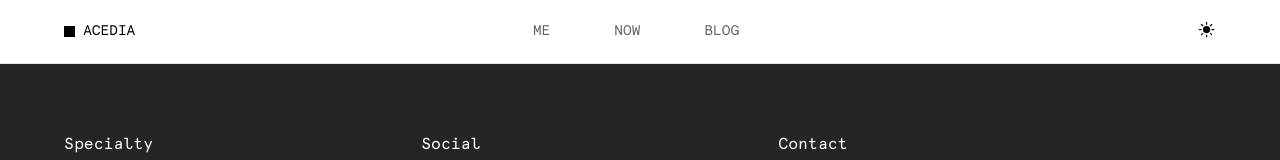
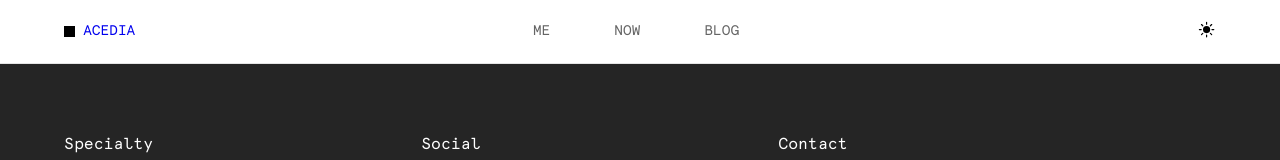
Before and after one commit to aikhe/acedia, a Vue app in the folder frontend/: page /blog/1 in a window 1280 px wide. Shown: the top 160 px of the page. Built offline with nearby package versions, Linux system fonts and the light colour scheme; no server answers.

Commit message:
feat(blog): standard line-clamp to remove lsp warning + scroll-aware header/nav + fixed text line-height + display text formatting for rich/portable text section

```diff
--- a/frontend/src/App.vue
+++ b/frontend/src/App.vue
@@ -1,14 +1,40 @@
 <script setup lang="ts">
 import { RouterLink, RouterView } from 'vue-router'
+import { ref, onMounted, onUnmounted } from 'vue'
+
+const headerVisible = ref(true)
+let lastScrollY = 0
+
+const handleScroll = () => {
+  const currentScrollY = window.scrollY
+
+  if (currentScrollY < 100) {
+    headerVisible.value = true
+  } else if (currentScrollY < lastScrollY) {
+    headerVisible.value = true
+  } else {
+    headerVisible.value = false
+  }
+
+  lastScrollY = currentScrollY
+}
+
+onMounted(() => {
+  window.addEventListener('scroll', handleScroll, { passive: true })
+})
+
+onUnmounted(() => {
+  window.removeEventListener('scroll', handleScroll)
+})
 </script>
 
 <template>
-  <header>
+  <header :class="{ 'header--hidden': !headerVisible }">
     <div class="navbar container">
-      <div class="acedia">
+      <RouterLink to="/" class="acedia">
         <div class="acedia__box" />
         <span class="sub-reg acedia__text">ACEDIA</span>
-      </div>
+      </RouterLink>
 
       <nav class="sub-reg navbar__links">
         <RouterLink to="/">ME</RouterLink>
@@ -71,11 +97,20 @@ import { RouterLink, RouterView } from 'vue-router'
 
 <style scoped>
 header {
+  position: sticky;
+  top: 0;
+  z-index: 100;
+  background: #ffffff;
   display: flex;
   justify-content: center;
   align-items: center;
   height: 4rem;
   border-bottom: 1px solid rgba(0, 0, 0, 0.1);
+  transition: transform 0.3s ease;
+}
+
+header.header--hidden {
+  transform: translateY(-100%);
 }
 
 .navbar {
--- a/frontend/src/layouts/BlogLayout.vue
+++ b/frontend/src/layouts/BlogLayout.vue
@@ -113,7 +113,7 @@ const formatDate = (dateString?: string) => {
 }
 
 .blog-card:hover .blog-card__title {
-  text-decoration: underline;
+  opacity: 0.5;
 }
 
 .blog-card__image-placeholder {
@@ -142,6 +142,7 @@ const formatDate = (dateString?: string) => {
   line-height: 1.5;
   display: -webkit-box;
   -webkit-line-clamp: 2;
+  line-clamp: 2;
   -webkit-box-orient: vertical;
   overflow: hidden;
 }
--- a/frontend/src/views/BlogDetailView.vue
+++ b/frontend/src/views/BlogDetailView.vue
@@ -31,9 +31,7 @@ const components = {
       ]
 
       if (value.caption) {
-        children.push(
-          h('p', { class: 'img-caption font-plex-sans sub-reg' }, value.caption),
-        )
+        children.push(h('p', { class: 'img-caption font-plex-sans sub-reg' }, value.caption))
       }
 
       return h('figure', { class: 'content-figure' }, children)
@@ -158,11 +156,20 @@ const formatDate = (dateString?: string) => {
 }
 
 .blog-content :deep(p) {
-  line-height: 1.6;
+  line-height: 1.2;
 }
 
 .blog-content :deep(strong) {
   font-weight: 450;
+}
+
+.blog-content :deep(em) {
+  font-style: italic;
+}
+
+.blog-content :deep(s),
+.blog-content :deep(del) {
+  text-decoration: line-through;
 }
 
 .blog-content :deep(ul),
@@ -171,6 +178,11 @@ const formatDate = (dateString?: string) => {
   display: flex;
   flex-direction: column;
   gap: 0.5rem;
+  line-height: 1.2;
+}
+
+.blog-content :deep(ul li) {
+  padding-left: 0.2rem;
 }
 
 .blog-content :deep(.content-figure) {
```
